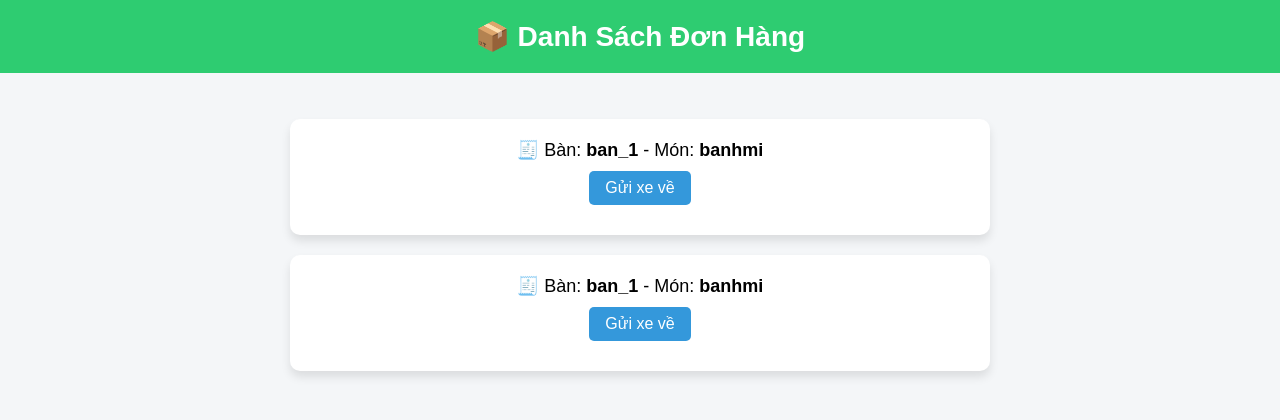
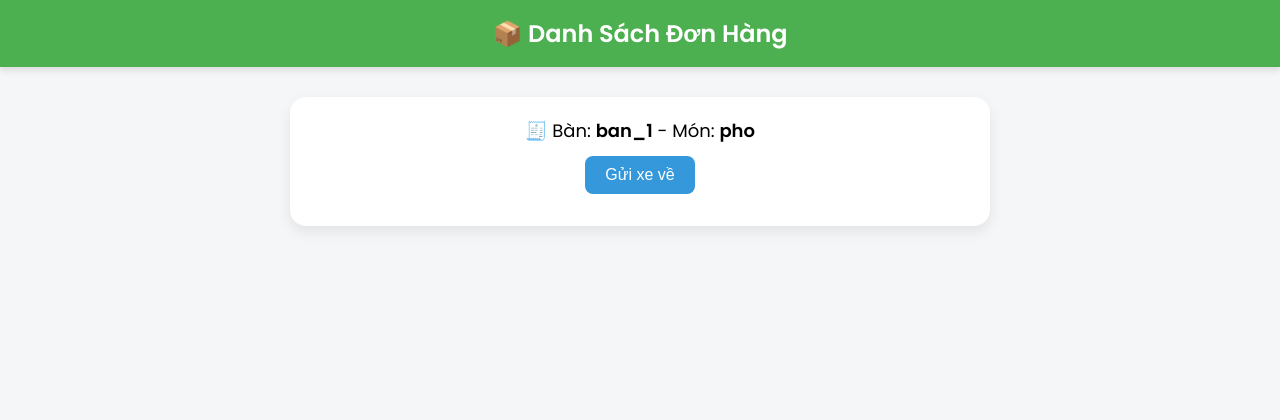
Before and after one commit to NahDuy/delivery_bot, a Flask app: page /kitchen in a window 1280 px wide. Shown: the top 420 px of the page. Run offline with Flask 3, Linux system fonts and the light colour scheme.

Commit message:
Ngân ăn cứt

```diff
--- a/orders.json
+++ b/orders.json
@@ -1 +1 @@
-[{"table": "ban_1", "dish": "banhmi", "commands": [{"T": 2}], "returnPath": [{"A": 180}, {"T": 2}, {"A": 180}]}, {"table": "ban_1", "dish": "banhmi", "commands": [{"T": 2}], "returnPath": [{"A": 180}, {"T": 2}, {"A": 180}]}]
+[{"table": "ban_1", "dish": "pho", "commands": [{"T": 2}], "returnPath": [{"A": 180}, {"T": 2}, {"A": 360}]}]
--- a/paths.json
+++ b/paths.json
@@ -9,7 +9,7 @@
         "pathBack": [
           { "A": 180 },
           { "T": 2 },
-          { "A": 180 }
+          { "A": 360 }
         ]
       },
       {
--- a/templates/kitchen.html
+++ b/templates/kitchen.html
@@ -3,26 +3,29 @@
 
 <head>
     <meta charset="UTF-8">
+    <link href="https://fonts.googleapis.com/css2?family=Poppins:wght@400;600&display=swap" rel="stylesheet">
     <title>Đơn Hàng Nhà Bếp</title>
     <style>
        body {
-            font-family: 'Arial', sans-serif;
+  font-family: 'Poppins', sans-serif;
   background-color: #f4f6f8;
   margin: 0;
   padding: 0;
 }
 
 header {
-            background-color: #2ecc71;
+
   color: white;
+  background-color: #4CAF50;
   text-align: center;
-            padding: 20px 0;
-            font-size: 28px;
-            font-weight: bold;
+    padding: 16px 0;
+    font-size: 24px;
+    font-weight: 600;
+    box-shadow: 0 4px 6px rgba(0, 0, 0, 0.1);
 }
 
 .container {
-            padding: 30px;
+  padding: 30px 20px;
   max-width: 700px;
   margin: 0 auto;
 }
@@ -30,41 +33,52 @@
 .order-list {
   list-style-type: none;
   padding: 0;
+  margin: 0;
 }
 
 .order-card {
-            background-color: #fff;
-            padding: 20px;
+  background-color: #ffffff;
+  padding: 20px 30px;
   margin-bottom: 20px;
-            border-radius: 10px;
-            box-shadow: 0 6px 10px rgba(0, 0, 0, 0.1);
+  border-radius: 16px;
+  box-shadow: 0 6px 14px rgba(0, 0, 0, 0.08);
   font-size: 18px;
   position: relative;
+  transition: transform 0.2s ease;
   text-align: center;
-            /* ✅ Căn giữa toàn bộ nội dung */
 }
 
+.order-card:hover {
+  transform: translateY(-4px);
+}
+
+.order-card div {
+  margin-bottom: 12px;
+  font-size: 18px;
+}
 
 .order-card button {
-            margin-top: 10px;
-            padding: 8px 16px;
+  padding: 10px 20px;
   font-size: 16px;
   background-color: #3498db;
   color: white;
   border: none;
-            border-radius: 5px;
+  border-radius: 8px;
   cursor: pointer;
+  transition: background-color 0.3s ease, transform 0.2s ease;
 }
 
 .order-card button:hover {
   background-color: #2980b9;
+  transform: scale(1.05);
 }
 
 .status {
   margin-top: 10px;
-            color: green;
   font-style: italic;
   font-size: 16px;
+  color: green;
+  transition: color 0.3s ease;
 }
     </style>
 </head>
```
Also changed, not shown: templates/index.html (+106 -52 lines). Lines whose indentation alone changed are shown as unchanged.
